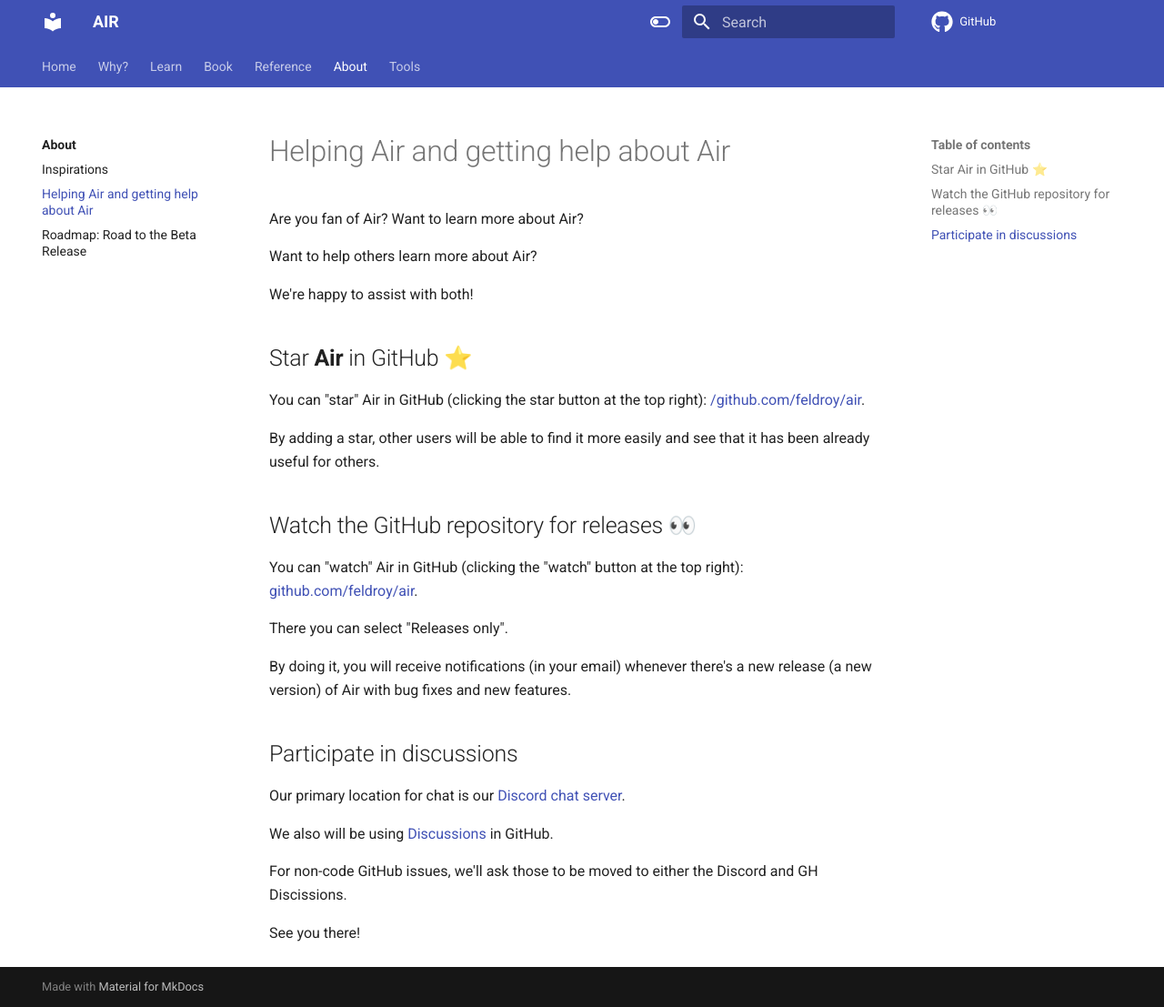
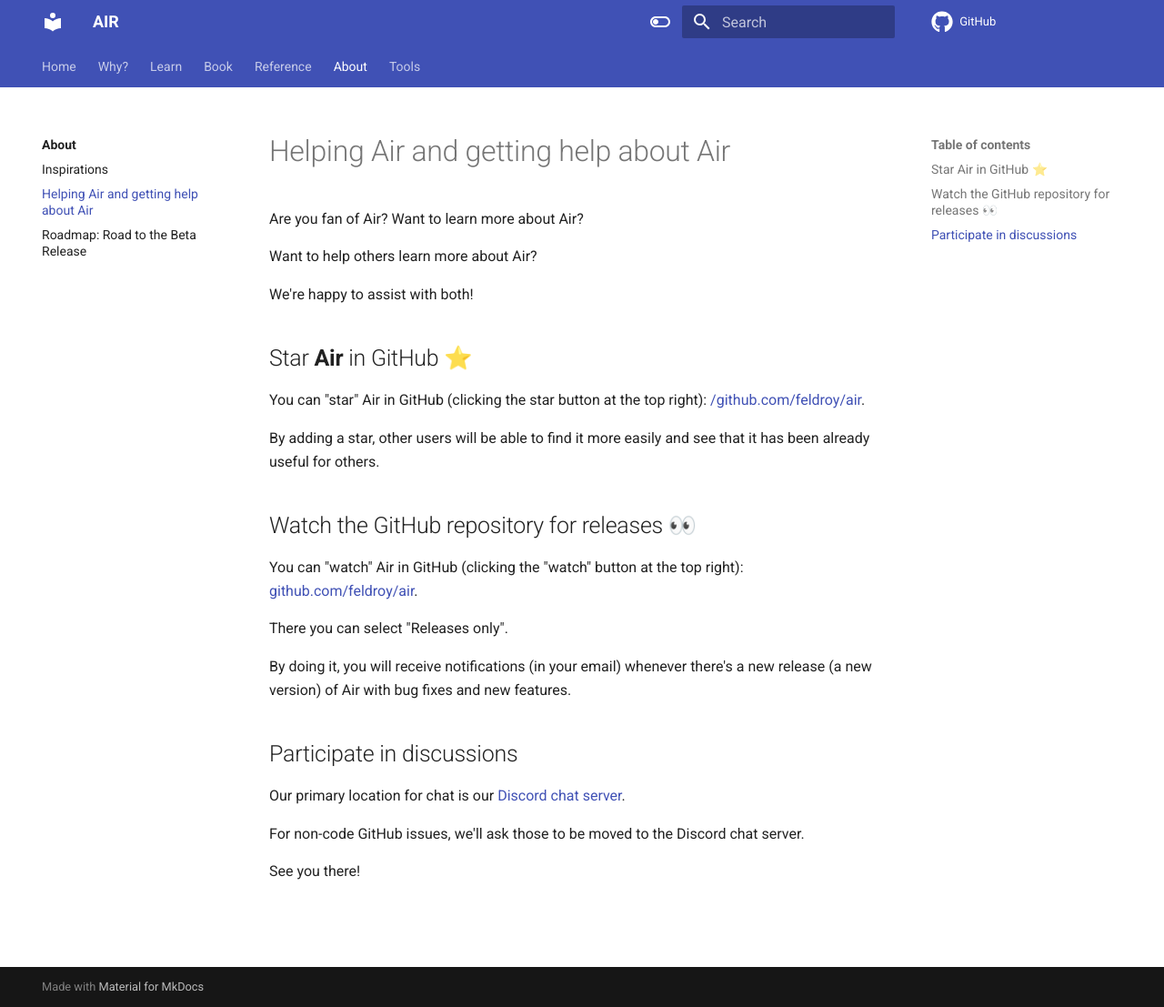
Before and after one commit to feldroy/air, an MkDocs documentation site: the page built from docs/about/help_air.md, in a window 1280 px wide and 1107 px high. Shown: the whole window at 91% size. Built offline with MkDocs 1.6.1 and Material for MkDocs 9.7.7, drawn with Linux system fonts in a browser that asks for light colours; comment, search, counter and statistics services are not loaded.

Commit message:
Fix Discord link and update discussion guidelines
Updated Discord link and clarified discussion locations.

```diff
--- a/docs/about/help_air.md
+++ b/docs/about/help_air.md
@@ -22,10 +22,8 @@ By doing it, you will receive notifications (in your email) whenever there's a n
 
 ## Participate in discussions
 
-Our primary location for chat is our [Discord chat server](https://discord.gg/5sze6AbW).
+Our primary location for chat is our [Discord chat server](https://discord.gg/znf8vPsz47).
 
-We also will be using [Discussions](https://github.com/feldroy/air/discussions) in GitHub.
-
-For non-code GitHub issues, we'll ask those to be moved to either the Discord and GH Discissions.
+For non-code GitHub issues, we'll ask those to be moved to the Discord chat server.
 
 See you there!
```
